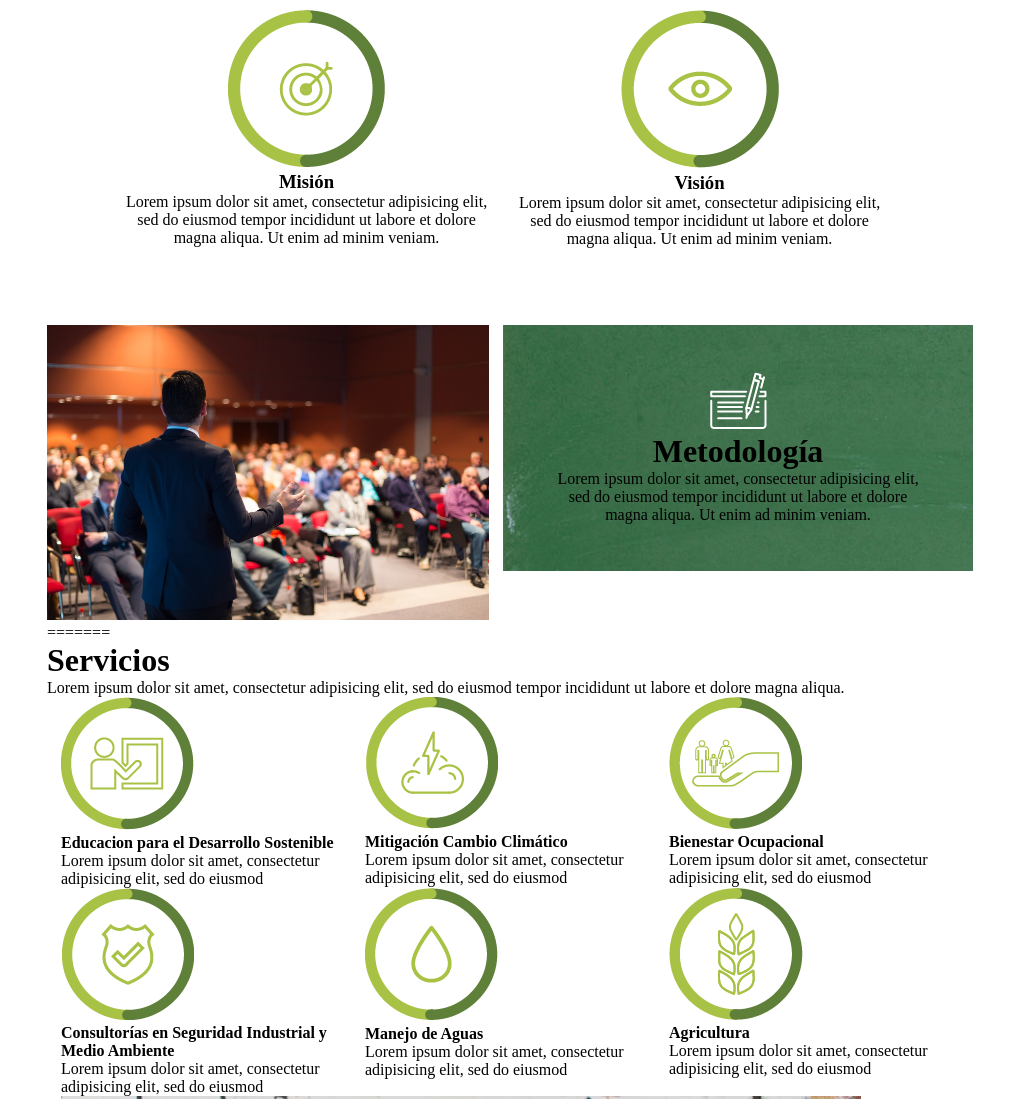
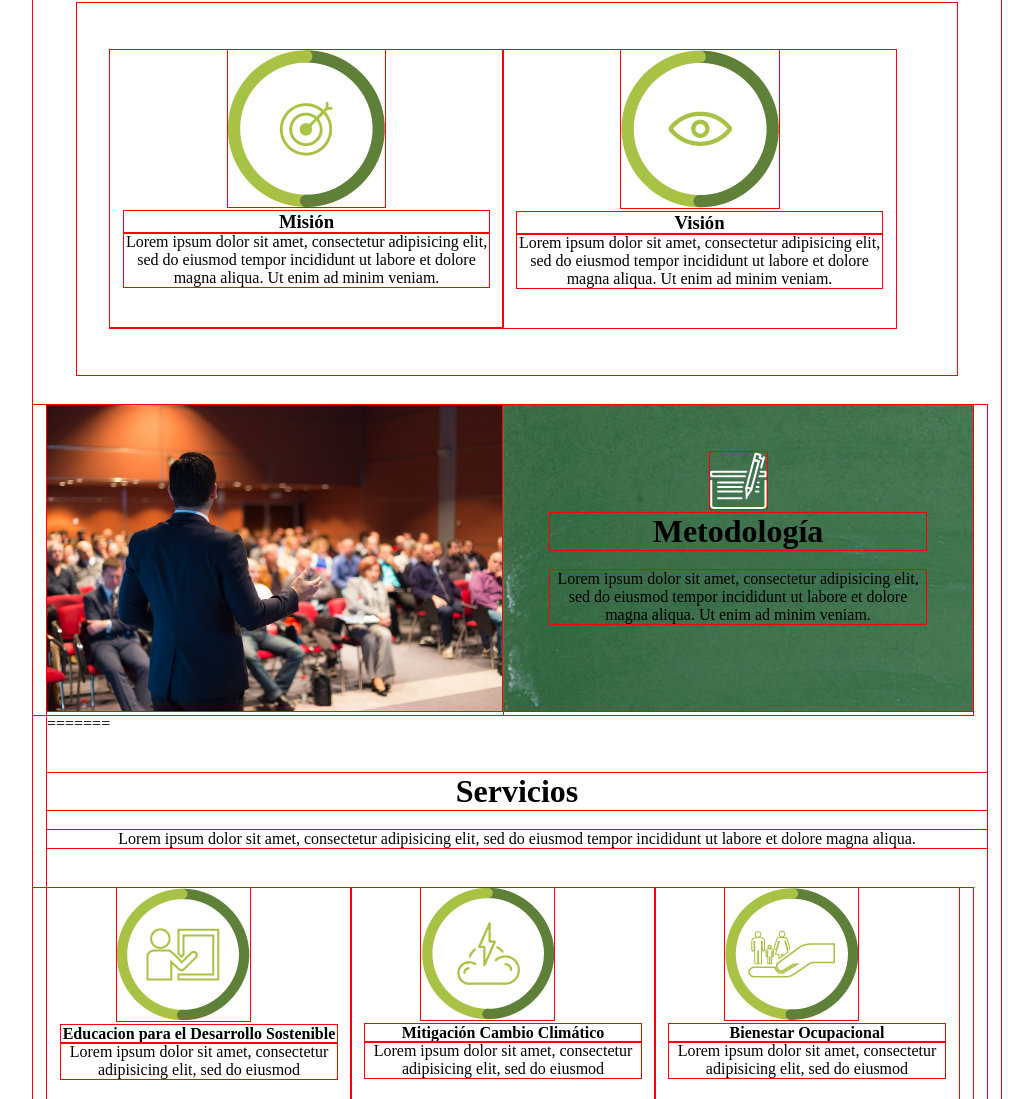
Before and after one commit to PaoBeGon/E-COMUNIDAD, a plain HTML site: page index.html in a window 1280 px wide. Shown: the part 495-1594 px from the top of the page, without its empty margins (123-1156 px from the left). Drawn offline with Linux system fonts and the light colour scheme.

Commit message:
actualizado

```diff
--- a/css/main.css
+++ b/css/main.css
@@ -1,5 +1,4 @@
 /* Inserta tu codigo aqui */
-<<<<<<< HEAD
 * {outline:1px solid rgba(255,0,0,1);}
 .header{
 	height: 80px;
@@ -42,8 +41,8 @@
 	margin: 30px;
 }
 .metodo img{
-	max-width: 100%;
-	max-height: 100%;
+	width: 470px;
+	height: 306px;
 }
 .verde{
 	background: url("../img/fondo.jpg");
@@ -53,7 +52,7 @@
 }
 .metodo .verde{
 	padding: 0;
-=======
+}
 .servicios{
 	text-align: center;
 	margin-top: 40px;
@@ -72,5 +71,4 @@ p{
 }
 .proyectos img{
 	max-width: 100%;
->>>>>>> ad2e75c7b70fd2939b2b392f0f44c3d340fd0b38
 }
```
